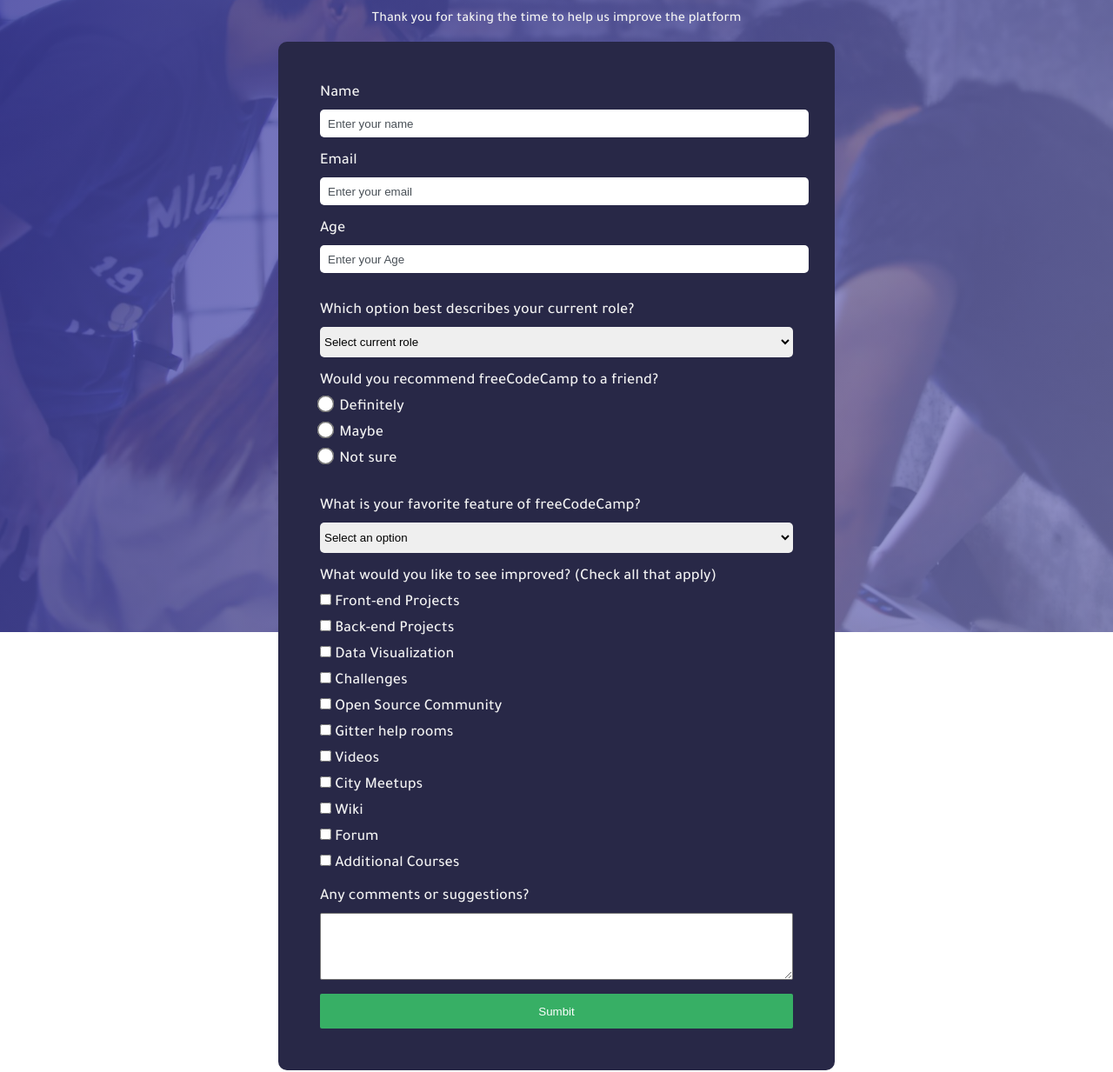
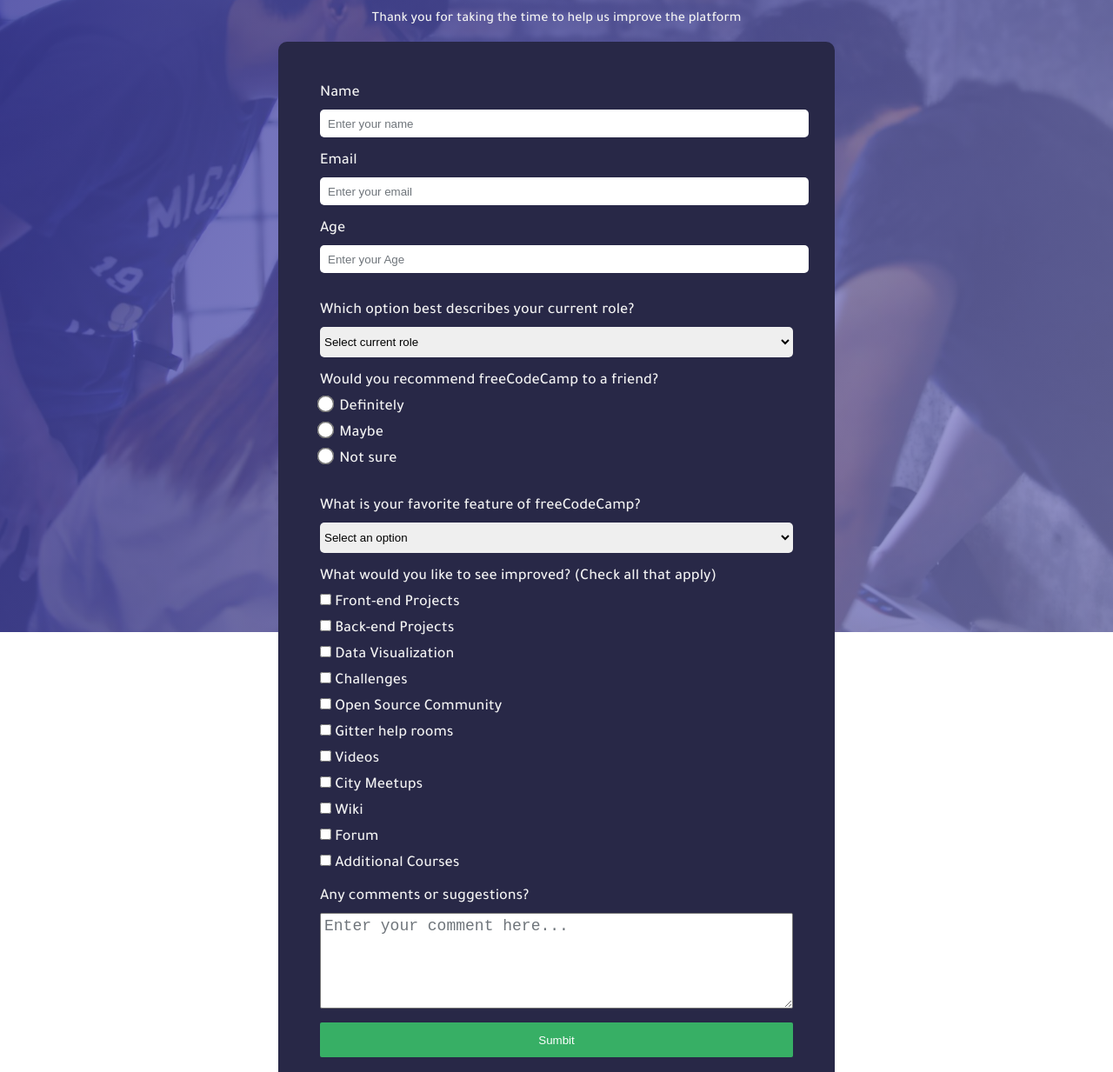
Before and after one commit to ASWAN123/freeCodeCamp-Survey-Form, a plain HTML site: page index.html in a window 1280 px wide. Shown: the part 73-1306 px from the top of the page at 87% size. Drawn offline with Linux system fonts and the light colour scheme.

Commit message:
second commit

```diff
--- a/index.html
+++ b/index.html
@@ -83,7 +83,7 @@
 
             <div class="group">
                 <label> Any comments or suggestions?</label>
-                <textarea name="" id="" cols="20" rows="5"></textarea>
+                <textarea name="" id="" cols="20" rows="5" placeholder="Enter your comment here..."></textarea>
             </div>
 
             <div class="group">
--- a/styles.css
+++ b/styles.css
@@ -28,6 +28,7 @@
     flex-direction: column;
     gap: 1rem;
     padding-top: 2rem;
+    font-weight: 500;
 }
 
 h1 ,  p{
@@ -95,6 +96,8 @@
 
 textarea{
     border-radius: 2px;
+    padding: 4px;
+    font-size: 18px;
 }
 
 input[type='submit']{
@@ -106,6 +109,7 @@
     color: white;
 }
 
-input::placeholder{
-    color:#495057 ;
+input::placeholder ,  textarea::placeholder{
+    color:#6f757b ;
+    font-weight: 500;
 }
```
